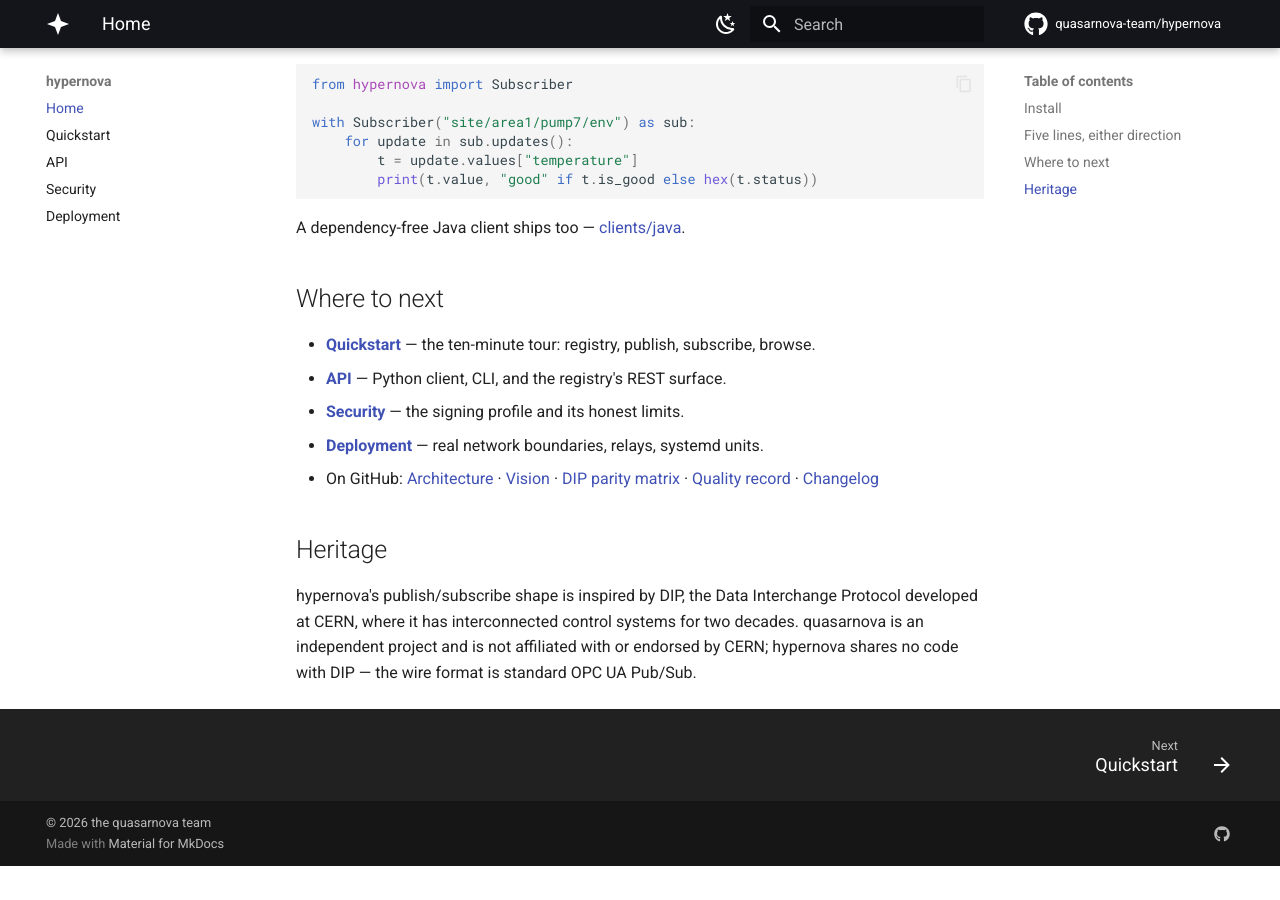
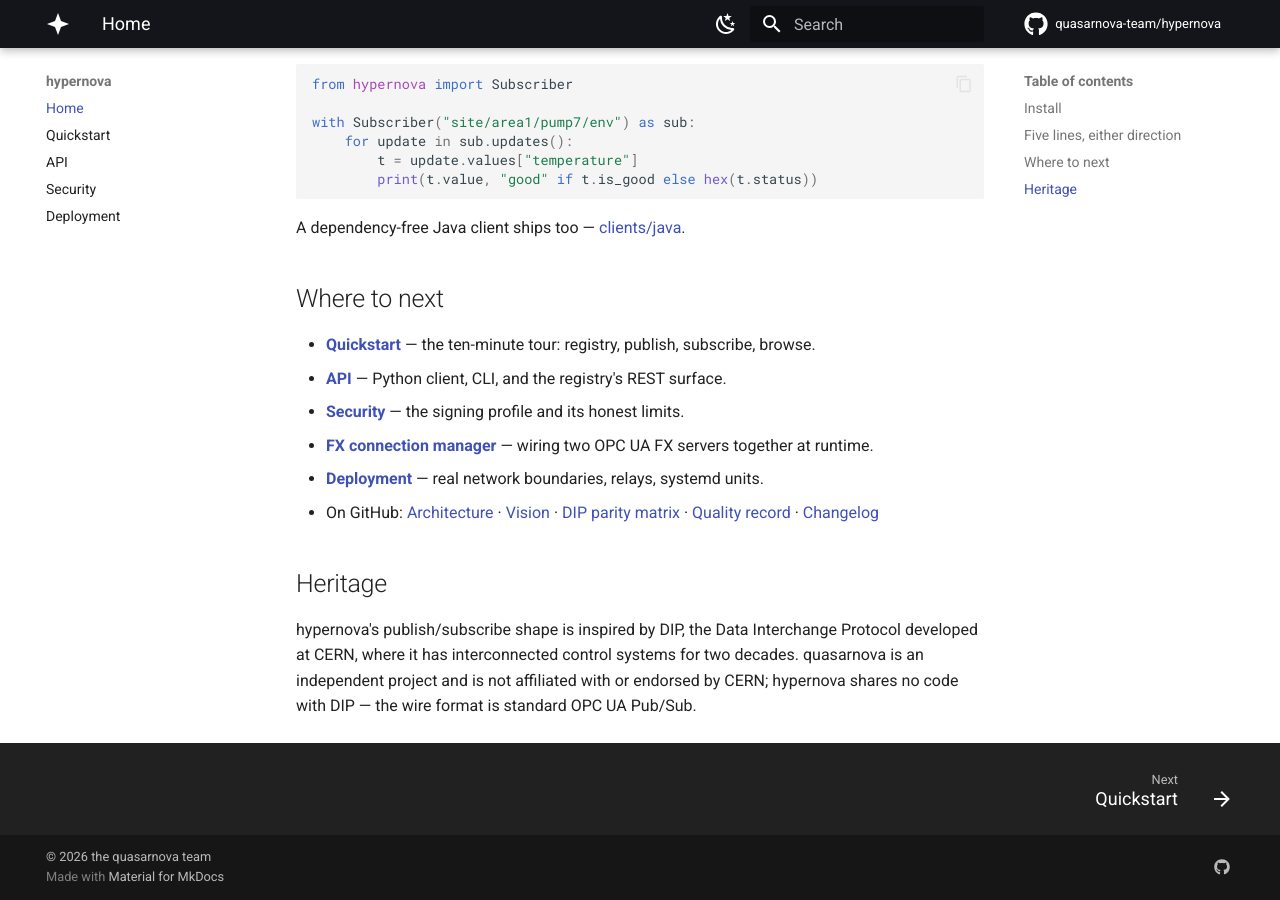
Before and after one commit to quasarnova-team/hypernova, an MkDocs documentation site: the page built from doc/index.md, in a window 1280 px wide and 900 px high, scrolled down 897 px. Built offline with MkDocs 1.6.1 and Material for MkDocs 9.7.7, drawn with Linux system fonts in a browser that asks for light colours; comment, search, counter and statistics services are not loaded; before the commit the page ends 1763 px from its top, so only the background shows below that.

Commit message:
doc index: fx page

```diff
--- a/doc/index.md
+++ b/doc/index.md
@@ -39,6 +39,7 @@
 - **[Quickstart](quickstart.md)** — the ten-minute tour: registry, publish, subscribe, browse.
 - **[API](api.md)** — Python client, CLI, and the registry's REST surface.
 - **[Security](security.md)** — the signing profile and its honest limits.
+- **[FX connection manager](fx.md)** — wiring two OPC UA FX servers together at runtime.
 - **[Deployment](deployment.md)** — real network boundaries, relays, systemd units.
 - On GitHub: [Architecture](https://github.com/quasarnova-team/hypernova/blob/master/ARCHITECTURE.md) ·
   [Vision](https://github.com/quasarnova-team/hypernova/blob/master/VISION.md) ·
```
